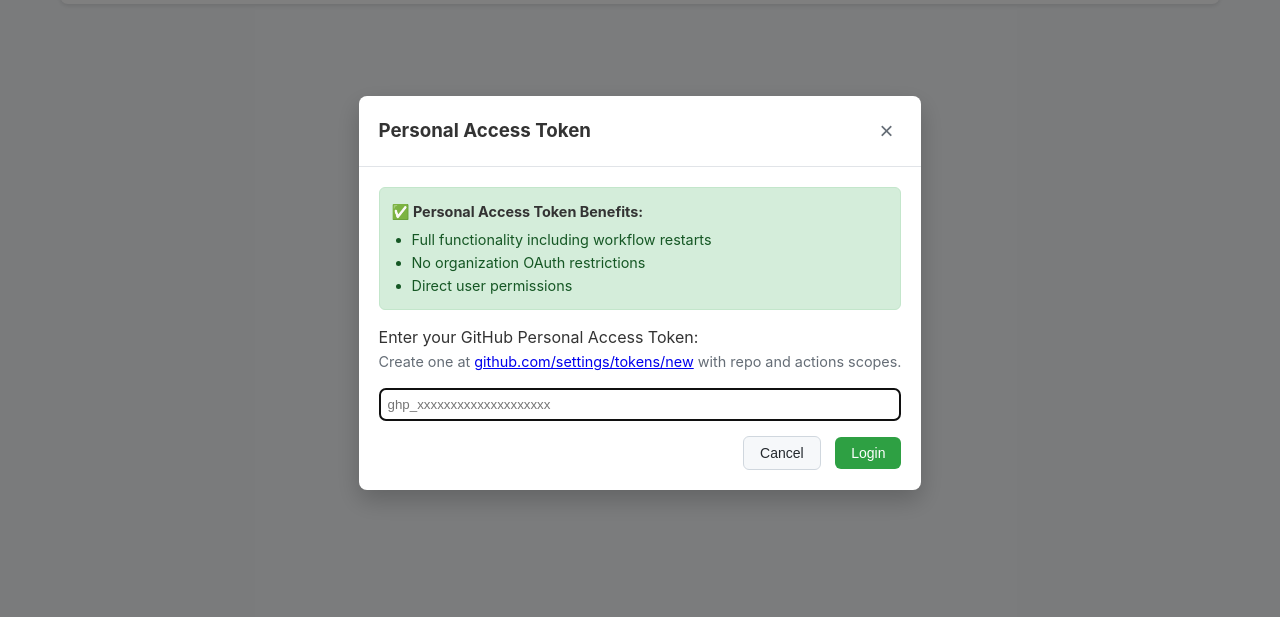
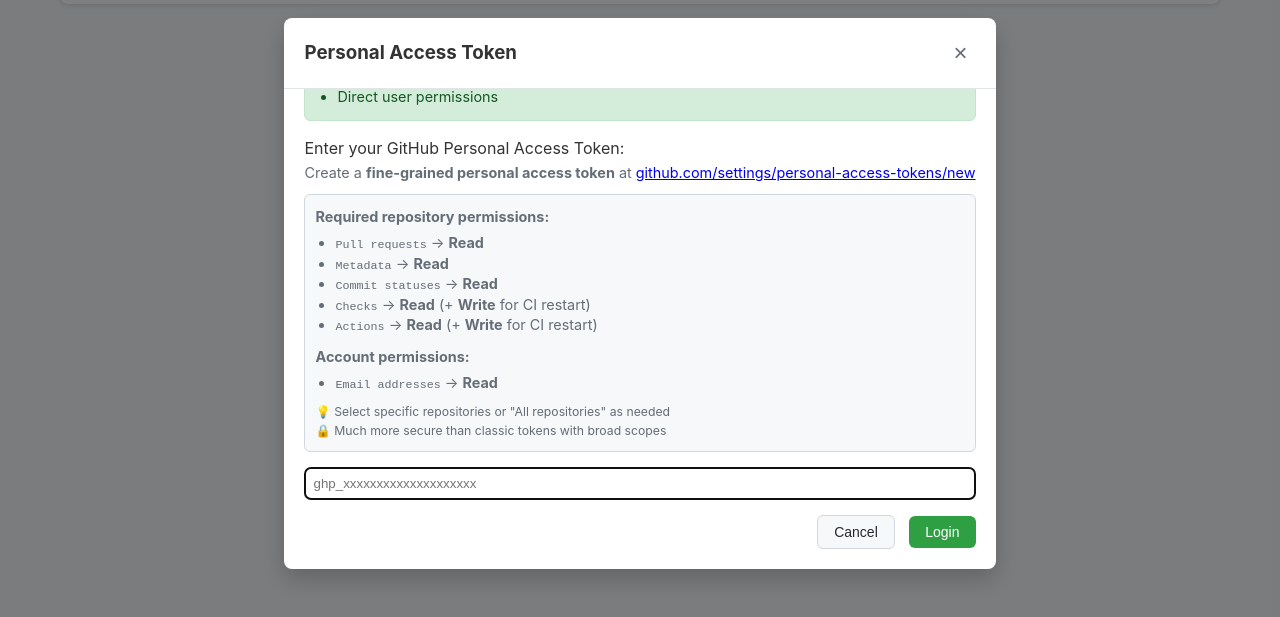
Before and after one commit to bkchr/github-pull-request-tracker, a website: page index.html in a window 1280 px wide. Both pictures are taken after a click on the button "Use Personal Token". Shown: the part 107-724 px from the top of the page. Drawn offline with Linux system fonts and the light colour scheme.

Commit message:
Update access token

```diff
--- a/index.html
+++ b/index.html
@@ -92,9 +92,27 @@
                     </ul>
                 </div>
                 <p>Enter your GitHub Personal Access Token:</p>
-                <p style="font-size: 0.9em; color: #656d76; margin-bottom: 15px;">
-                    Create one at <a href="https://github.com/settings/tokens/new" target="_blank">github.com/settings/tokens/new</a> with repo and actions scopes.
-                </p>
+                <div style="font-size: 0.9em; color: #656d76; margin-bottom: 15px;">
+                    <p style="margin-bottom: 10px;">Create a <strong>fine-grained personal access token</strong> at <a href="https://github.com/settings/personal-access-tokens/new" target="_blank">github.com/settings/personal-access-tokens/new</a></p>
+                    <div style="background: #f6f8fa; border: 1px solid #d0d7de; border-radius: 6px; padding: 10px;">
+                        <strong>Required repository permissions:</strong>
+                        <ul style="margin: 5px 0 0 20px; line-height: 1.4;">
+                            <li><code>Pull requests</code> → <strong>Read</strong></li>
+                            <li><code>Metadata</code> → <strong>Read</strong></li>
+                            <li><code>Commit statuses</code> → <strong>Read</strong></li>
+                            <li><code>Checks</code> → <strong>Read</strong> (+ <strong>Write</strong> for CI restart)</li>
+                            <li><code>Actions</code> → <strong>Read</strong> (+ <strong>Write</strong> for CI restart)</li>
+                        </ul>
+                        <strong style="margin-top: 10px; display: block;">Account permissions:</strong>
+                        <ul style="margin: 5px 0 0 20px; line-height: 1.4;">
+                            <li><code>Email addresses</code> → <strong>Read</strong></li>
+                        </ul>
+                        <div style="margin-top: 8px; font-size: 0.85em; color: #656d76;">
+                            💡 Select specific repositories or "All repositories" as needed<br>
+                            🔒 Much more secure than classic tokens with broad scopes
+                        </div>
+                    </div>
+                </div>
                 <input type="password" id="token-input" placeholder="ghp_xxxxxxxxxxxxxxxxxxxx" style="width: 100%; padding: 8px; margin-bottom: 15px; border: 1px solid #d0d7de; border-radius: 6px;">
                 <div style="text-align: right;">
                     <button id="token-cancel" class="btn btn-secondary">Cancel</button>
```
